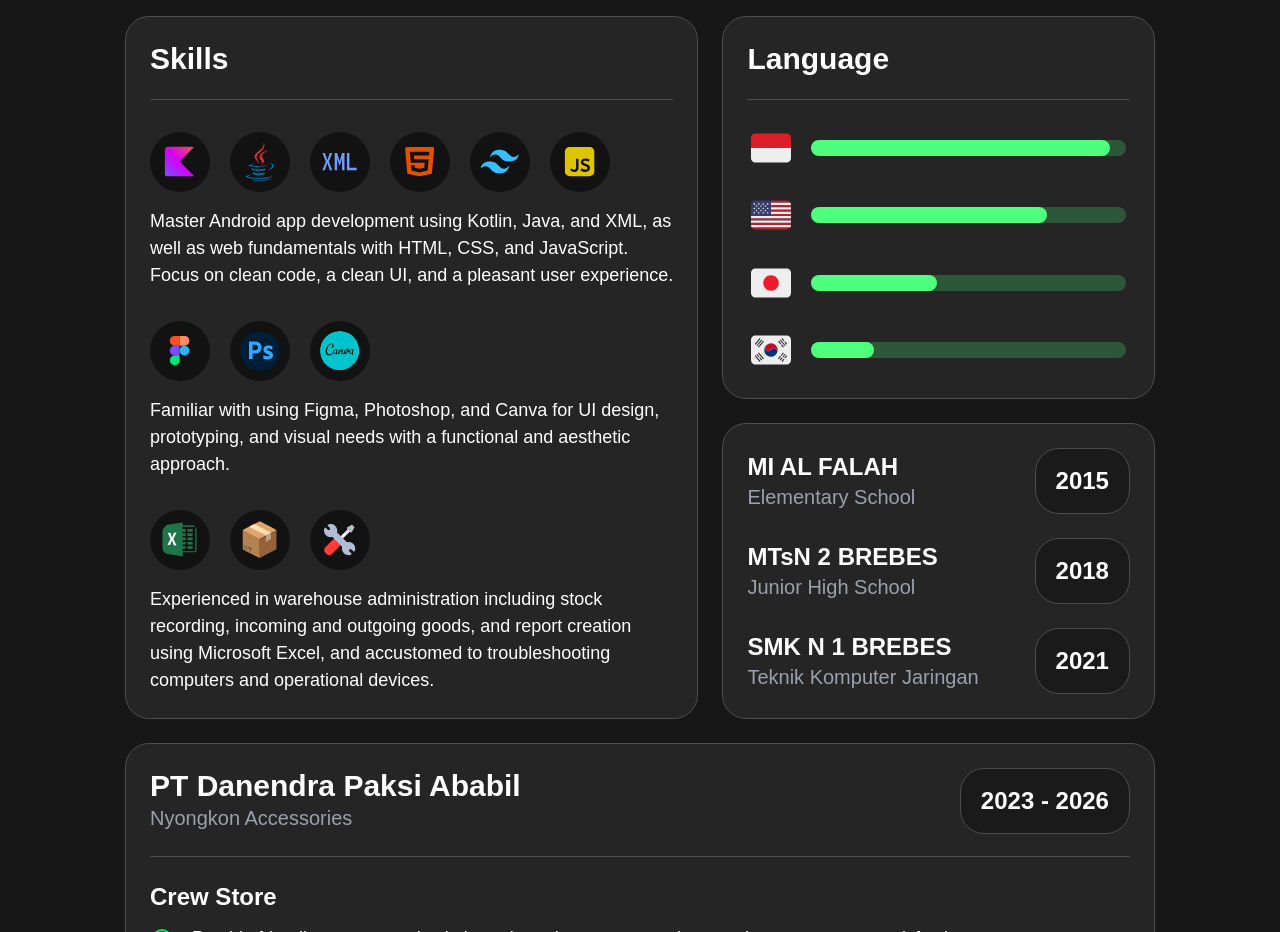
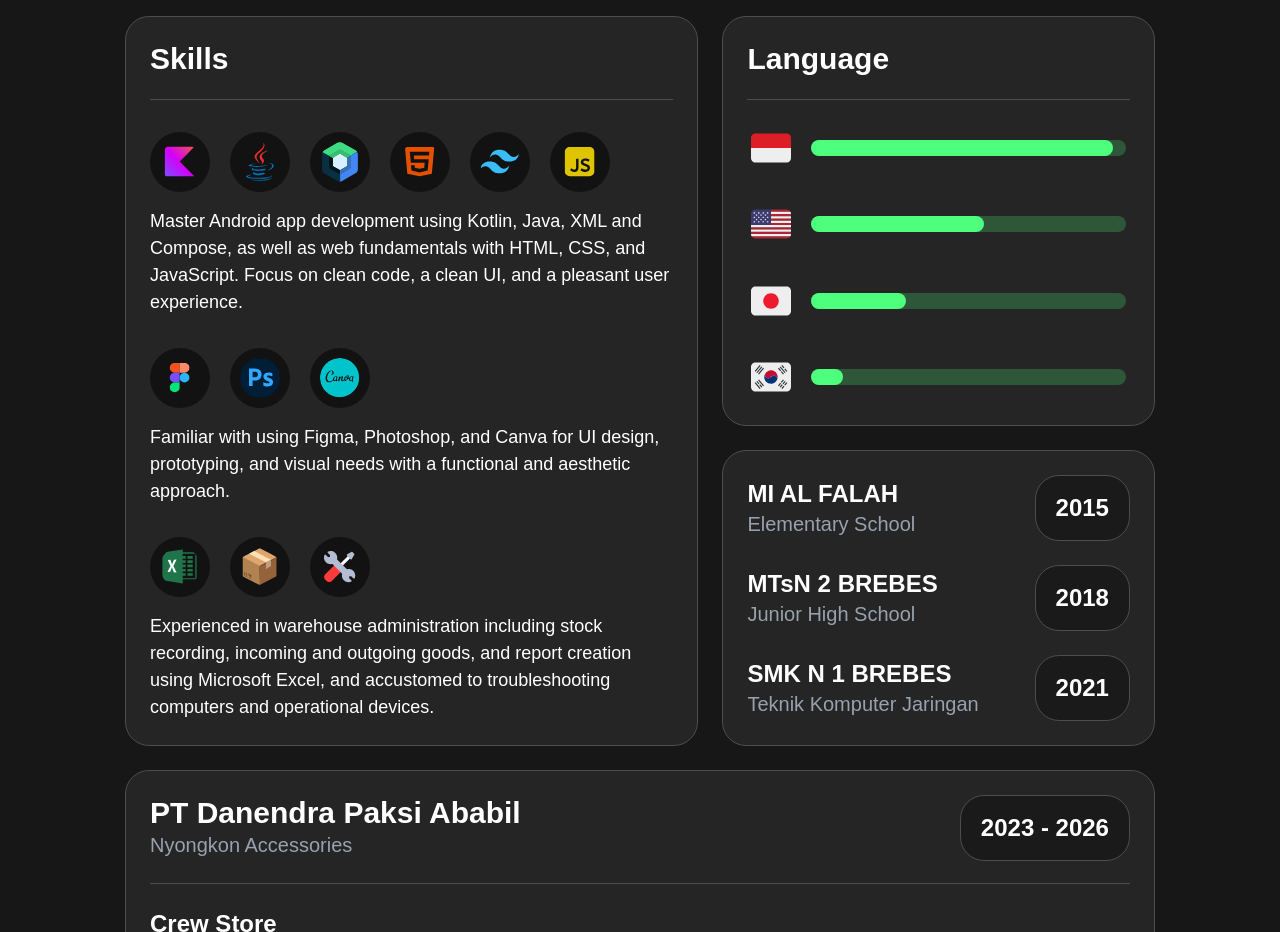
Before and after one commit to KaeruShi/KaeruShi.github.io, a React (Vite) app: page / in a window 1280 px wide. Shown: the part 1200-2132 px from the top of the page. Built offline with nearby package versions, Linux system fonts and the light colour scheme.

Commit message:
update desc

```diff
--- a/src/constants/about.ts
+++ b/src/constants/about.ts
@@ -10,9 +10,9 @@ export const interest = [
 export const skills = {
   programmingLanguages: [
     {
-      icons: [MyIcons.kotlin, MyIcons.java, MyIcons.xml, MyIcons.html, MyIcons.css, MyIcons.js],
+      icons: [MyIcons.kotlin, MyIcons.java, MyIcons.compose, MyIcons.html, MyIcons.css, MyIcons.js],
       description:
-        "Master Android app development using Kotlin, Java, and XML, as well as web fundamentals with HTML, CSS, and JavaScript. Focus on clean code, a clean UI, and a pleasant user experience.",
+        "Master Android app development using Kotlin, Java, XML and Compose, as well as web fundamentals with HTML, CSS, and JavaScript. Focus on clean code, a clean UI, and a pleasant user experience.",
     },
   ],
   designs: [
@@ -32,10 +32,10 @@ export const skills = {
 };
 
 export const languages = [
-  { name: "Indonesian", icon: MyIcons.indo, level: "95%" },
-  { name: "English", icon: MyIcons.eng, level: "75%" },
-  { name: "Japanese", icon: MyIcons.japan, level: "40%" },
-  { name: "Korean", icon: MyIcons.korean, level: "20%" },
+  { name: "Indonesian", icon: MyIcons.indo, level: "96%" },
+  { name: "English", icon: MyIcons.eng, level: "55%" },
+  { name: "Japanese", icon: MyIcons.japan, level: "30%" },
+  { name: "Korean", icon: MyIcons.korean, level: "10%" },
 ];
 
 export const edu = [
```
